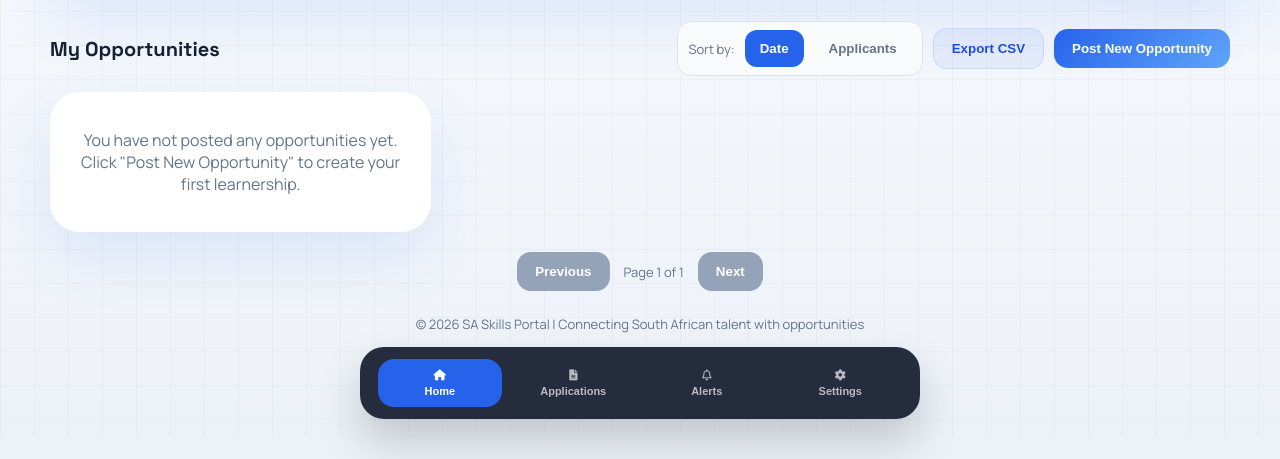
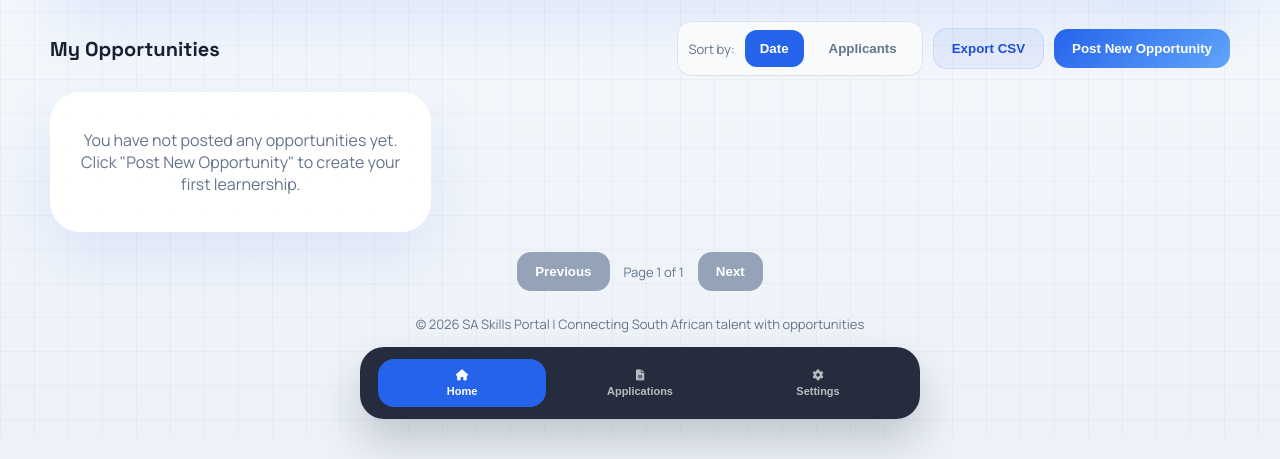
Before and after one commit to PhumudzoManenzhe/OportuNet, a plain HTML site: page Recruiter_homepage/index.html in a window 1280 px wide. Shown: the part 363-822 px from the top of the page. Drawn offline with Linux system fonts and the light colour scheme.

Commit message:
fixing the navigation bar

```diff
--- a/Recruiter_homepage/index.html
+++ b/Recruiter_homepage/index.html
@@ -200,10 +200,6 @@
             <i class="fa-solid fa-file-lines"></i>
             <span>Applications</span>
         </button>
-        <button class="nav-item" id="notificationsBtn" type="button">
-            <i class="fa-regular fa-bell"></i>
-            <span>Alerts</span>
-        </button>
         <button class="nav-item" id="settingsNavBtn" type="button">
             <i class="fa-solid fa-gear"></i>
             <span>Settings</span>
```
